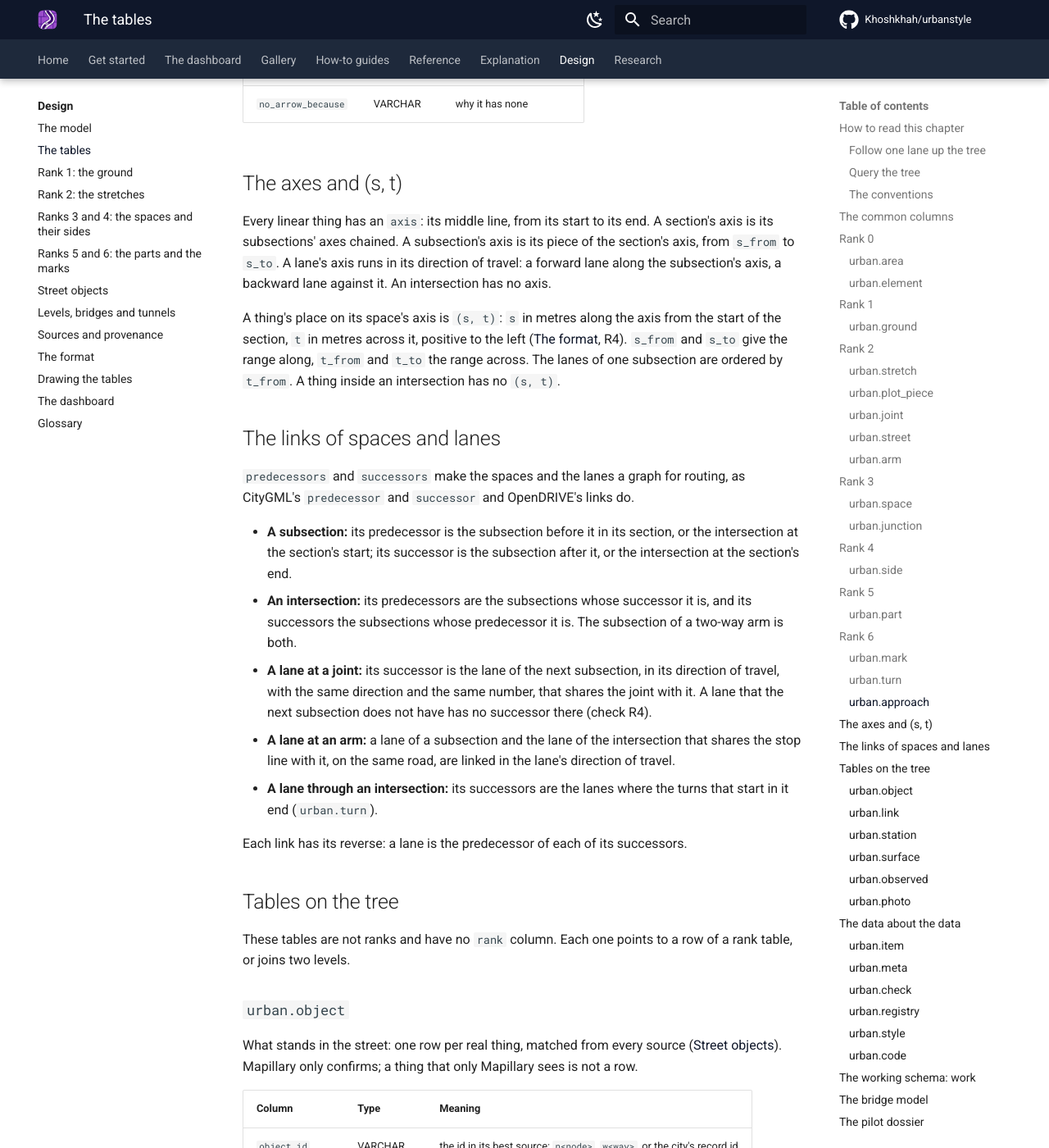
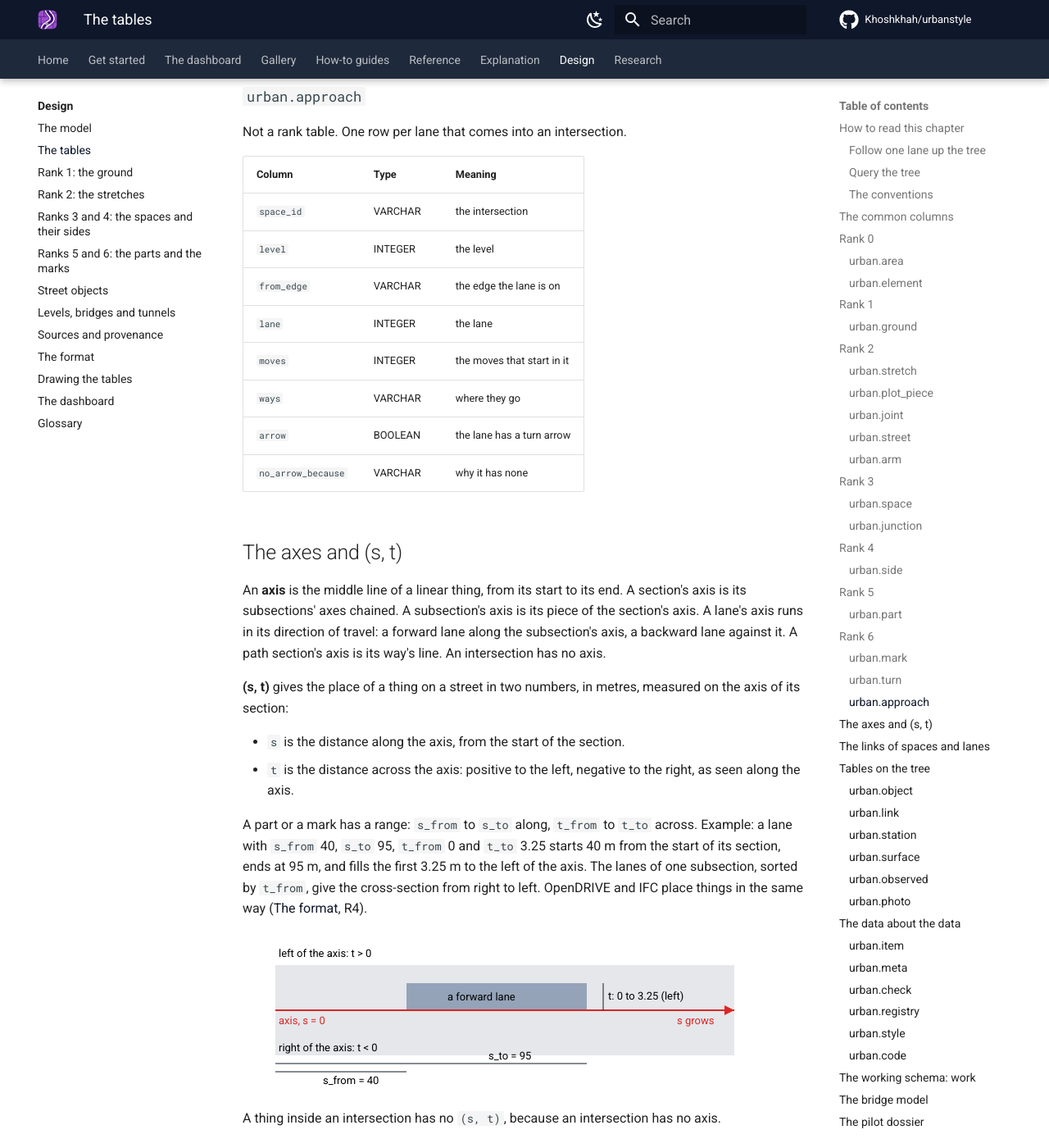
Before and after one commit to Khoshkhah/urbanstyle, an MkDocs documentation site: the page built from docs/design/tables.md, in a window 1280 px wide and 1400 px high, scrolled down 17571 px. Shown: the whole window at 82% size. Built offline with MkDocs 1.6.1 and Material for MkDocs 9.7.7, drawn with Linux system fonts in a browser that asks for light colours; comment, search, counter and statistics services are not loaded; some of the changed text lies outside the part shown.

Commit message:
The design: a uid on every rank, (s, t) explained, the path ranks, the page draws urban
Every rank table has the common column uid, and the registry gives a profile for every kind, with #2, #3 where two things of one
build share one. The chapter explains (s, t) with an example and a drawing. A path section has its way's line as axis, its parts
are path or steps, and its links are the path intersections at its ends. The dashboard chapter says that each layer of a rank is
one table of urban. The format's R6 points to the registry's table of profiles.

Co-Authored-By: Claude Opus 5.5 <noreply@anthropic.com>

```diff
--- a/docs/design/tables.md
+++ b/docs/design/tables.md
@@ -124,6 +124,7 @@ The rank tables are `urban.area`, `urban.ground`, `urban.stretch`, `urban.plot_p
 | `parent_id` | VARCHAR | the id of the thing of the rank above that holds it; none for the area |
 | `level` | INTEGER | the level |
 | `name` | VARCHAR | the thing's name, from its source |
+| `uid` | VARCHAR | the thing's stable id, from the registry: it stays the same from build to build |
 | the thing's values | | its widths, its lengths, its lanes, with `<value>_source` and `<value>_method` where a value has a source of its own |
 | `source` | VARCHAR | who gave the row |
 | `method` | VARCHAR | how the source got it |
@@ -131,7 +132,8 @@ The rank tables are `urban.area`, `urban.ground`, `urban.stretch`, `urban.plot_p
 | `geometry` | GEOMETRY | the thing: one polygon for a thing of rank 1 to 5, a line or a shape for a mark |
 
 Each `<thing>_id` is unique in its table. An intersection is both a stretch and a space, so the key of `urban.item` is the id with
-the rank. A thing with a profile in the registry has one more column, `uid`, its stable id ([The registry](#the-registry-urbanregistry)).
+the rank. `uid` is the id to keep in a link or a note: the readable id can change when the build changes, the `uid` changes only when
+the thing does ([The registry](#the-registry-urbanregistry)).
 
 The other tables (`urban.element`, `urban.joint`, `urban.street`, `urban.arm`, `urban.junction`, `urban.turn`, `urban.approach` and
 the tables on the tree) have only the columns that their sections list.
@@ -150,6 +152,7 @@ The whole area of a level: one row per level. It is the root of the tree, so its
 | `parent_id` | VARCHAR | none |
 | `level` | INTEGER | the level |
 | `name` | VARCHAR | the area's name: the name of its file |
+| `uid` | VARCHAR | its stable id, from the registry |
 | `source` | VARCHAR | `osm` when OSM's boundary gives the area; `urbanstyle` when the box round the elements gives it |
 | `method` | VARCHAR | `mapped`; `chosen` |
 | `ref` | VARCHAR | the boundary, or the box |
@@ -204,6 +207,7 @@ One row is one piece of the area of a level: the street, a plot (a block) or a p
 | `parent_id` | VARCHAR | the area |
 | `level` | INTEGER | the level |
 | `name` | VARCHAR | a path's name |
+| `uid` | VARCHAR | its stable id, from the registry |
 | `sides` | JSON | a plot: its street sides, each with its way, the way's name and class, the distance from the road line and what set it (sidewalks, carriageway, path width, building) |
 | `width_m` | DOUBLE | a path: its width |
 | `width_source` | VARCHAR | OSM, or urbanstyle |
@@ -230,13 +234,14 @@ partition it.
 | `parent_id` | VARCHAR | the street or the path of rank 1 that holds it |
 | `level` | INTEGER | the level |
 | `name` | VARCHAR | a section: the name of its ways; an intersection: the names of the streets that meet there, joined by ` / ` |
+| `uid` | VARCHAR | its stable id, from the registry |
 | `street_id` | VARCHAR | the named street a section belongs to |
 | `ways` | VARCHAR[] | the OSM ways, `w<way>`, in order along the axis |
-| `nodes` | BIGINT[] | a section: the junction nodes at its start and its end; an intersection: its junction nodes |
-| `class` | VARCHAR | a section: the OSM class of its ways |
-| `oneway` | BOOLEAN | a section: one-way |
-| `length_m` | DOUBLE | a section: the length of its axis |
-| `axis` | GEOMETRY | a section: its subsections' axes chained, from its start node to its end node; none for an intersection |
+| `nodes` | BIGINT[] | a section or a path section: the junction nodes at its start and its end; an intersection or a path intersection: its junction nodes |
+| `class` | VARCHAR | a section or a path section: the OSM class of its ways |
+| `oneway` | BOOLEAN | a section or a path section: one-way |
+| `length_m` | DOUBLE | a section or a path section: the length of its axis |
+| `axis` | GEOMETRY | a section: its subsections' axes chained, from its start node to its end node; a path section: its way's line; none for an intersection |
 | `source` | VARCHAR | `urbanstyle` |
 | `method` | VARCHAR | `derived`: the street cut by the stop lines |
 | `ref` | VARCHAR | the ways, joined by `,` |
@@ -254,6 +259,7 @@ One row is one piece of a plot, inside its block. Rank 2 is the last rank of a p
 | `parent_id` | VARCHAR | the plot |
 | `level` | INTEGER | the level |
 | `name` | VARCHAR | from the source |
+| `uid` | VARCHAR | its stable id, from the registry |
 | `width_m` | DOUBLE | an alley: its width |
 | `width_source` | VARCHAR | OSM, or urbanstyle |
 | `width_method` | VARCHAR | mapped, or chosen |
@@ -320,11 +326,12 @@ partition it. A space never spans two levels.
 | `space_id` | VARCHAR | `s<level>-w<way>/<k>`, `i<level>-<node>`, `p<level>-w<way>`, `q<level>-<node>` |
 | `kind` | VARCHAR | subsection, intersection, path section, path intersection |
 | `rank` | INTEGER | 3 |
-| `parent_id` | VARCHAR | its stretch; an intersection's is the intersection itself, at rank 2 |
+| `parent_id` | VARCHAR | its stretch; an intersection, a path section and a path intersection are their own stretch at rank 2, with the same id |
 | `level` | INTEGER | the level |
 | `name` | VARCHAR | its stretch's name |
-| `axis` | GEOMETRY | a subsection: its piece of the section's axis; none for an intersection |
-| `s_from` | DOUBLE | a subsection: where it starts along the section's axis |
+| `uid` | VARCHAR | its stable id, from the registry |
+| `axis` | GEOMETRY | a subsection: its piece of the section's axis; a path section: its way's line; none for an intersection |
+| `s_from` | DOUBLE | a subsection: where it starts along the section's axis; a path section: 0 |
 | `s_to` | DOUBLE | where it ends |
 | `width_m` | DOUBLE | a subsection: the frame's width |
 | `oneway` | BOOLEAN | a subsection: one-way |
@@ -363,6 +370,7 @@ part of the walking side, not a side.
 | `parent_id` | VARCHAR | its space |
 | `level` | INTEGER | the level |
 | `name` | VARCHAR | none |
+| `uid` | VARCHAR | its stable id, from the registry |
 | `kerb` | GEOMETRY | the driving side: the line of its kerb |
 | `kerb_source` | VARCHAR | who gave the kerb: OSM's sidewalk line, or urbanstyle |
 | `kerb_method` | VARCHAR | measured from the sidewalk line, or derived from the lanes' edge |
@@ -380,18 +388,19 @@ One row is one piece of a side, of one kind: a lane, a sidewalk, a crosswalk and
 | Column | Type | Meaning |
 |---|---|---|
 | `part_id` | VARCHAR | `<space>#<n>` |
-| `kind` | VARCHAR | lane, paved, parking, no parking, shoulder, bus lane, cycle lane, junction area, crosswalk, cycle crossing, bridge deck, island, sidewalk, furnishing, frontage, driveway, verge, bus stop, bus zone, tree pit; a path's surface, steps, ramp, handrail, bollard |
+| `kind` | VARCHAR | lane, paved, parking, no parking, shoulder, bus lane, cycle lane, junction area, crosswalk, cycle crossing, bridge deck, island, sidewalk, furnishing, frontage, driveway, verge, bus stop, bus zone, tree pit; on a path: `path` (its surface) or `steps` |
 | `rank` | INTEGER | 5 |
 | `parent_id` | VARCHAR | its side |
 | `level` | INTEGER | the level |
 | `name` | VARCHAR | none |
+| `uid` | VARCHAR | its stable id, from the registry |
 | `space_id` | VARCHAR | its space |
 | `arm` | VARCHAR | a lane of an intersection: the road it belongs to |
 | `direction` | VARCHAR | a lane: forward or backward along the way, in or out of an intersection |
 | `lane` | INTEGER | a lane: its number from the middle of the road, 1 the innermost |
 | `lane_id` | VARCHAR | a lane: its GMNS id |
-| `axis` | GEOMETRY | a lane or a band of a subsection: its middle line, in the direction of travel; none in an intersection, and none for a crosswalk, a driveway, a tree pit or a bus stop |
-| `s_from` | DOUBLE | a part of a subsection: where it starts along the space's axis |
+| `axis` | GEOMETRY | a lane or a band of a subsection, or the part of a path section: its middle line, in the direction of travel; none in an intersection, and none for a crosswalk, a driveway, a tree pit or a bus stop |
+| `s_from` | DOUBLE | a part of a subsection or a path section: where it starts along the space's axis |
 | `s_to` | DOUBLE | where it ends |
 | `t_from` | DOUBLE | its right edge across the axis |
 | `t_to` | DOUBLE | its left edge |
@@ -432,9 +441,10 @@ One row is one painted line, arrow, zebra or kerb line, on a part. Rank 6 is the
 | `parent_id` | VARCHAR | the part it lies on; for the kerb line, the driving side whose border it is |
 | `level` | INTEGER | the level |
 | `name` | VARCHAR | none |
+| `uid` | VARCHAR | its stable id, from the registry |
 | `parent_rank` | INTEGER | 5, or 4 for the kerb line |
 | `space_id` | VARCHAR | its space |
-| `s_from` | DOUBLE | a mark of a subsection: where it starts along the space's axis |
+| `s_from` | DOUBLE | a mark of a subsection: where it starts along the section's axis |
 | `s_to` | DOUBLE | where it ends |
 | `t_from` | DOUBLE | its right edge across the axis |
 | `t_to` | DOUBLE | its left edge |
@@ -482,13 +492,36 @@ Not a rank table. One row per lane that comes into an intersection.
 
 ## The axes and (s, t)
 
-Every linear thing has an `axis`: its middle line, from its start to its end. A section's axis is its subsections' axes chained. A
-subsection's axis is its piece of the section's axis, from `s_from` to `s_to`. A lane's axis runs in its direction of travel: a
-forward lane along the subsection's axis, a backward lane against it. An intersection has no axis.
+An **axis** is the middle line of a linear thing, from its start to its end. A section's axis is its subsections' axes chained. A
+subsection's axis is its piece of the section's axis. A lane's axis runs in its direction of travel: a forward lane along the
+subsection's axis, a backward lane against it. A path section's axis is its way's line. An intersection has no axis.
 
-A thing's place on its space's axis is `(s, t)`: `s` in metres along the axis from the start of the section, `t` in metres across
-it, positive to the left ([The format](format.md), R4). `s_from` and `s_to` give the range along, `t_from` and `t_to` the range
-across. The lanes of one subsection are ordered by `t_from`. A thing inside an intersection has no `(s, t)`.
+**(s, t)** gives the place of a thing on a street in two numbers, in metres, measured on the axis of its section:
+
+- `s` is the distance along the axis, from the start of the section.
+- `t` is the distance across the axis: positive to the left, negative to the right, as seen along the axis.
+
+A part or a mark has a range: `s_from` to `s_to` along, `t_from` to `t_to` across. Example: a lane with `s_from` 40, `s_to` 95,
+`t_from` 0 and `t_to` 3.25 starts 40 m from the start of its section, ends at 95 m, and fills the first 3.25 m to the left of the
+axis. The lanes of one subsection, sorted by `t_from`, give the cross-section from right to left. OpenDRIVE and IFC place things in
+the same way ([The format](format.md), R4).
+
+<svg viewBox="0 0 640 190" width="100%" role="img" aria-label="s along the axis, t across it" style="max-width:640px">
+  <rect x="40" y="40" width="560" height="110" fill="#e5e7eb"/>
+  <rect x="200" y="62" width="220" height="33" fill="#94a3b8"/>
+  <line x1="40" y1="95" x2="600" y2="95" stroke="#dc2626" stroke-width="2"/>
+  <polygon points="600,95 588,89 588,101" fill="#dc2626"/>
+  <text x="44" y="112" font-size="13" fill="#dc2626">axis, s = 0</text>
+  <text x="530" y="112" font-size="13" fill="#dc2626">s grows</text>
+  <line x1="40" y1="170" x2="200" y2="170" stroke="#111827"/><text x="98" y="185" font-size="13">s_from = 40</text>
+  <line x1="40" y1="160" x2="420" y2="160" stroke="#111827"/><text x="300" y="155" font-size="13">s_to = 95</text>
+  <line x1="440" y1="95" x2="440" y2="62" stroke="#111827"/><text x="446" y="82" font-size="13">t: 0 to 3.25 (left)</text>
+  <text x="250" y="83" font-size="13">a forward lane</text>
+  <text x="44" y="30" font-size="13">left of the axis: t &gt; 0</text>
+  <text x="44" y="145" font-size="13">right of the axis: t &lt; 0</text>
+</svg>
+
+A thing inside an intersection has no `(s, t)`, because an intersection has no axis.
 
 ## The links of spaces and lanes
 
@@ -499,6 +532,8 @@ OpenDRIVE's links do.
   successor is the subsection after it, or the intersection at the section's end.
 - **An intersection:** its predecessors are the subsections whose successor it is, and its successors the subsections whose
   predecessor it is. The subsection of a two-way arm is both.
+- **A path section:** the path intersections at its two ends are both its predecessors and its successors, because a path is walked
+  both ways. A path intersection's predecessors and successors are the path sections that reach it.
 - **A lane at a joint:** its successor is the lane of the next subsection, in its direction of travel, with the same direction and
   the same number, that shares the joint with it. A lane that the next subsection does not have has no successor there (check R4).
 - **A lane at an arm:** a lane of a subsection and the lane of the intersection that shares the stop line with it, on the same road,
@@ -666,17 +701,33 @@ database it replaces. It gives every profile it knows its id again, and it gives
 |---|---|---|
 | `profile` | VARCHAR | the profile, as text: `osm:n13983466896`, `vancouver:vb6509215` |
 | `uid` | VARCHAR | the id, a UUID |
-| `kind` | VARCHAR | what the thing is: street object, building |
+| `kind` | VARCHAR | what the thing is: one of the kinds below |
 | `first_seen` | TIMESTAMP | the build that first had the profile |
 | `last_seen` | TIMESTAMP | the build that last had it |
 
 | Kind | Profile |
 |---|---|
+| area | `area:` its name and its level |
+| street | `street:` its level and the names of the streets in it, sorted |
+| plot | `plot:` its level and the names of the streets on its sides, sorted |
+| path | its OSM way: `osm:w<way>` |
+| section | `section:` its street's name, and the profiles of the intersections at its two ends |
+| intersection | `intersection:` its level and the names of the streets that meet there, sorted |
+| path section | its OSM way: `osm:w<way>` |
+| path intersection | its OSM node: `osm:n<node>` |
+| plot piece | its source and that source's id, where a source maps it: `osm:w<way>`; else its plot's profile and its kind |
+| subsection | its section's profile and its number |
+| side | its space's profile and `d` or `w` |
+| part | its side's profile; a lane: its direction and its number; any other part: its kind |
+| mark | its space's profile and its kind |
 | street object | its best source and that source's id: `osm:n<node>`, `vancouver:<record>` |
 | building | its source and that source's id: `osm:w<way>`, `vancouver:vb<id>` |
 
-The thing's own row carries the id in `uid`. The readable id (`s0-…`, `i0-…`, `n…`) stays as the label. The registry keeps the
-street objects and the buildings; [The format](format.md) gives the profiles of the other kinds.
+When two things of one build have the same profile, they get `#2`, `#3` and so on, in the order of their readable ids. So every
+profile in one build is unique. When a profile changes, the thing is a different thing and gets a new `uid`: a renamed street, or a
+new intersection on a section. The registry keeps the old profile with its `last_seen`.
+
+The thing's own row carries the id in `uid`. The readable id (`s0-…`, `i0-…`, `n…`) stays as the label.
 
 ### `urban.style`
 
```
Also changed, not shown: docs/design/dashboard.md (+10 -7 lines), docs/design/format.md (+1 -12 lines), docs/design/parts.md (+2 -2 lines).
